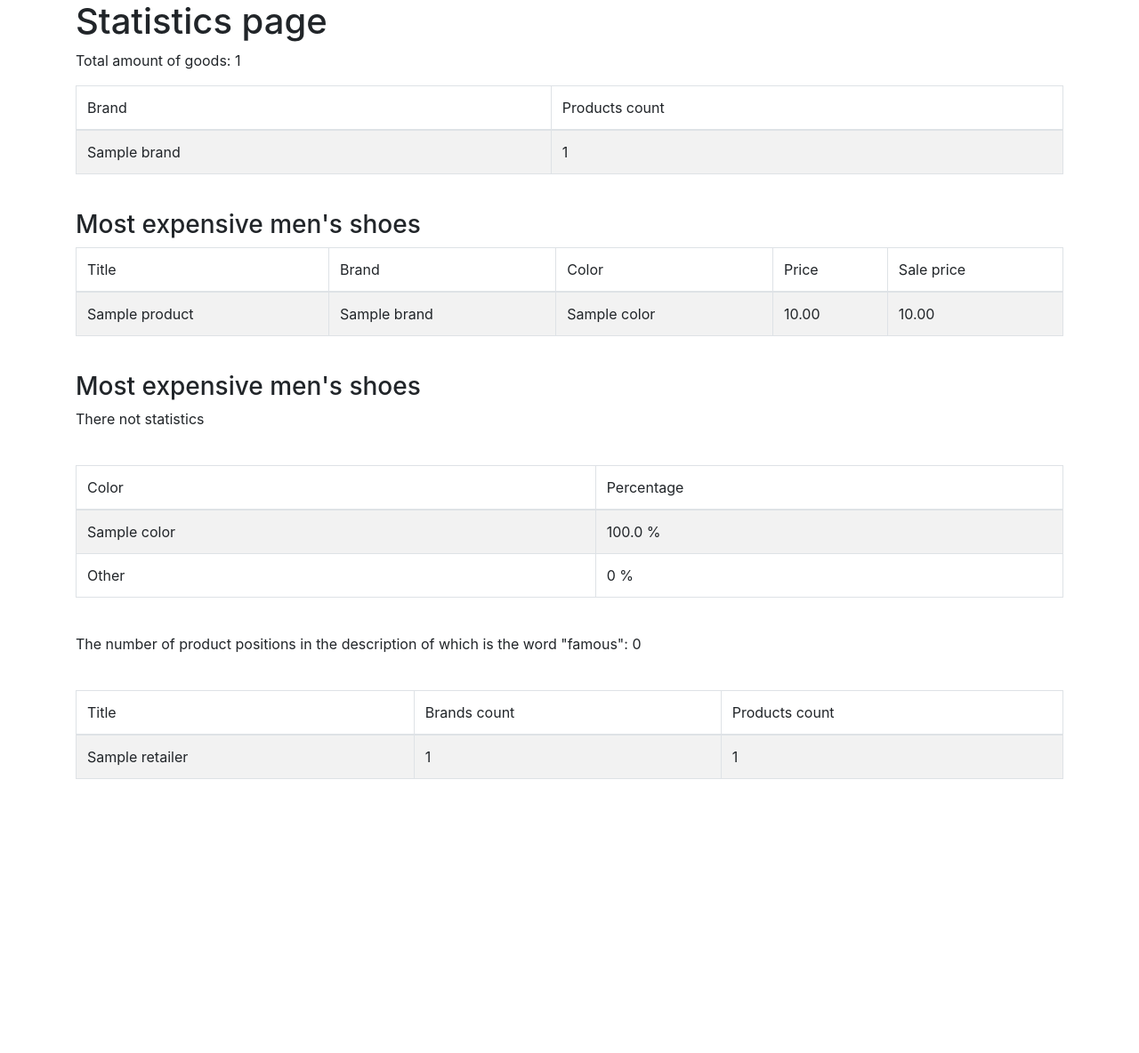
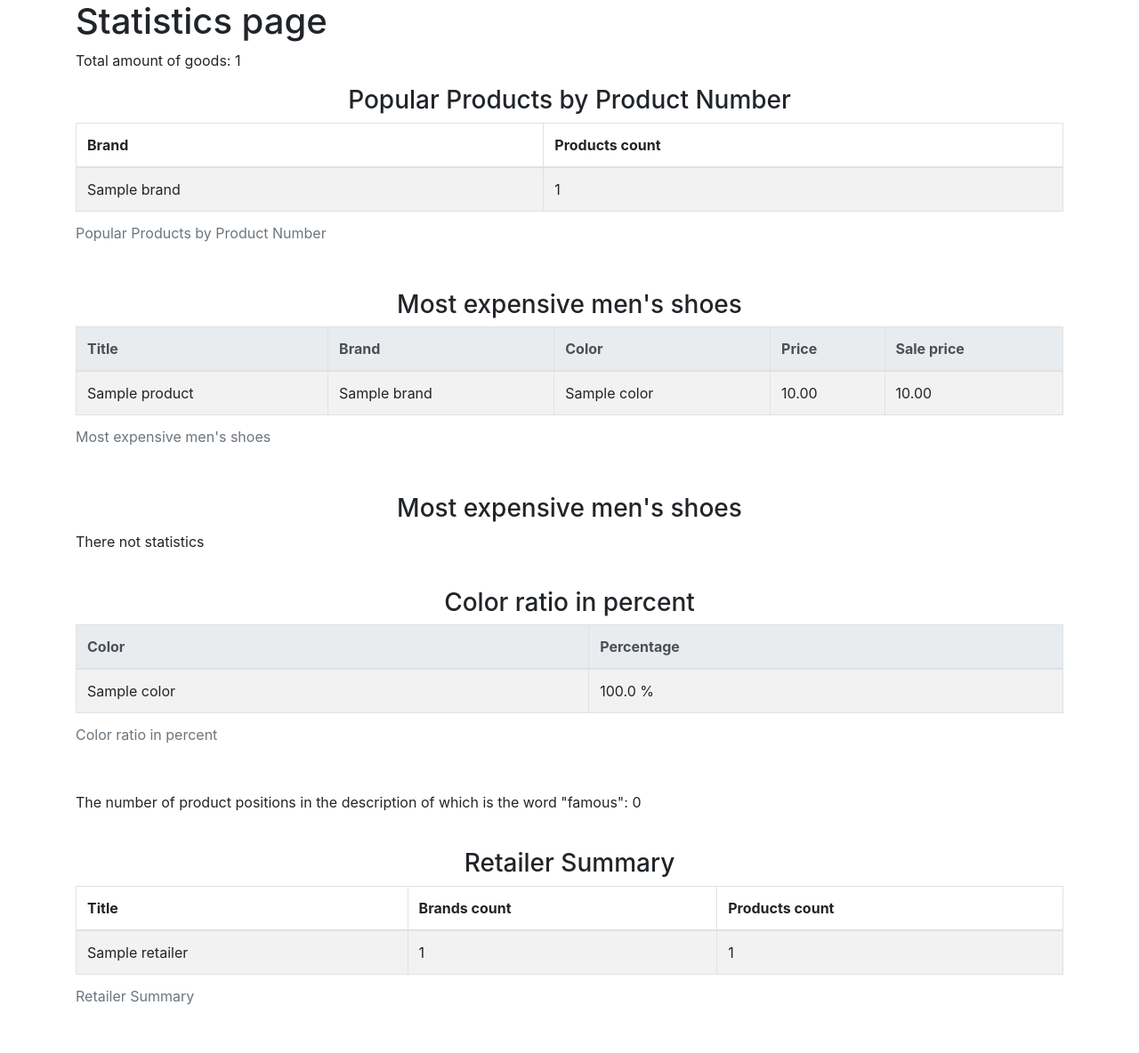
Before and after one commit to HighHopesInt/products_aggregator, a Django app: page /stats/ in a window 1280 px wide. Shown: the whole page at 89% size. Before the commit the page ends 876 px from the top, so only its background shows below. Run offline with Django 3.2, Linux system fonts and the light colour scheme; tables that the repository leaves empty hold one stand-in row (values such as "Sample post"); parts of the project's set-up code (start-up, migrations or seed data) failed here and were passed over; some libraries are stand-ins or nearby versions.

Commit message:
Upgrade stilization

```diff
--- a/static/css/statistics.css
+++ /dev/null
@@ -1,4 +0,0 @@
-td {
-    padding: 7px;
-    border: 1px solid black;
-}
--- a/templates/stats.html
+++ b/templates/stats.html
@@ -6,14 +6,20 @@
     <link rel="stylesheet" href="https://stackpath.bootstrapcdn.com/bootstrap/4.3.1/css/bootstrap.min.css" integrity="sha384-ggOyR0iXCbMQv3Xipma34MD+dH/1fQ784/j6cY/iJTQUOhcWr7x9JvoRxT2MZw1T" crossorigin="anonymous">
 {% endblock %}
 
+{% block addi_css %}
+    <link rel="stylesheet" href="{% static 'css/statistics.css' %}">
+{% endblock %}
+
 {% block content %}
     <h1>Statistics page</h1>
     <p>Total amount of goods: {{ count }}</p>
+    <h3 align="center">Popular Products by Product Number</h3>
     <table class="table table-striped table-hover table-bordered">
-        <thead>
+        <caption>Popular Products by Product Number</caption>
+        <thead class="table">
             <tr>
-                <td>Brand</td>
-                <td>Products count</td>
+                <th>Brand</th>
+                <th>Products count</th>
             </tr>
         </thead>
         <tbody>
@@ -26,16 +32,17 @@
         </tbody>
     </table>
     <br>
-    <h3>Most expensive men's shoes</h3>
+    <h3 align="center">Most expensive men's shoes</h3>
     {% if top_male_boot %}
         <table class="table table-striped table-hover table-bordered">
-            <thead>
+            <caption>Most expensive men's shoes</caption>
+            <thead class="thead-light">
                 <tr>
-                    <td>Title</td>
-                    <td>Brand</td>
-                    <td>Color</td>
-                    <td>Price</td>
-                    <td>Sale price</td>
+                    <th>Title</th>
+                    <th>Brand</th>
+                    <th>Color</th>
+                    <th>Price</th>
+                    <th>Sale price</th>
                 </tr>
             </thead>
             <tbody>
@@ -54,16 +61,17 @@
         <p>There not statistic</p>
     {% endif %}
     <br>
-    <h3>Most expensive men's shoes</h3>
+    <h3 align="center">Most expensive men's shoes</h3>
     {% if top_female_boot %}
         <table class="table table-striped table-hover table-bordered">
-            <thead>
+            <caption>Most expensive men's shoes</caption>
+            <thead class="thead-light">
                 <tr>
-                    <td>Title</td>
-                    <td>Brand</td>
-                    <td>Color</td>
-                    <td>Price</td>
-                    <td>Sale price</td>
+                    <th>Title</th>
+                    <th>Brand</th>
+                    <th>Color</th>
+                    <th>Price</th>
+                    <th>Sale price</th>
                 </tr>
             </thead>
             <tbody>
@@ -82,11 +90,13 @@
         <p>There not statistics</p>
     {% endif %}
     <br>
+    <h3 align="center">Color ratio in percent</h3>
     <table class="table table-striped table-hover table-bordered">
-        <thead>
+        <caption>Color ratio in percent</caption>
+        <thead class="thead-light">
             <tr>
-                <td>Color</td>
-                <td>Percentage</td>
+                <th>Color</th>
+                <th>Percentage</th>
             </tr>
         </thead>
         <tbody>
@@ -105,10 +115,12 @@
                     </tr>
                 {% endif %}
             {% endfor %}
-            <tr>
-                <td>Other</td>
-                <td>{{ other_percent }} %</td>
-            </tr>
+            {% if other_percent > 0.0 %}
+                <tr>
+                    <td>Other</td>
+                    <td>{{ other_percent }} %</td>
+                </tr>
+            {% endif %}
         </tbody>
     </table>
     <br>
@@ -118,12 +130,14 @@
         {{ famous_word }}
     </p>
     <br>
+    <h3 align="center">Retailer Summary</h3>
     <table class="table table-striped table-hover table-bordered">
-        <thead>
+        <caption>Retailer Summary</caption>
+        <thead class="thead">
             <tr>
-                <td>Title</td>
-                <td>Brands count</td>
-                <td>Products count</td>
+                <th>Title</th>
+                <th>Brands count</th>
+                <th>Products count</th>
             </tr>
         </thead>
         <tbody>
@@ -136,4 +150,5 @@
             {% endfor %}
         </tbody>
     </table>
+    <br>
 {% endblock %}
```
